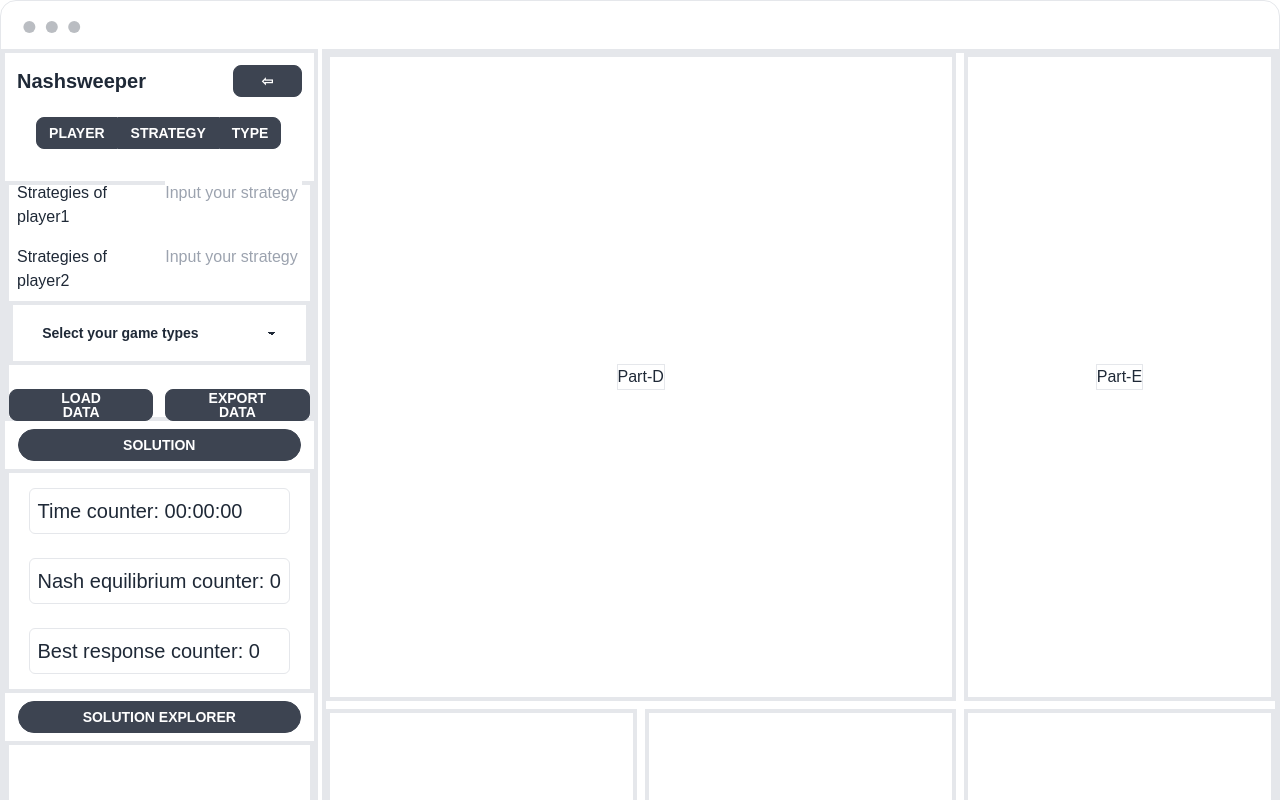
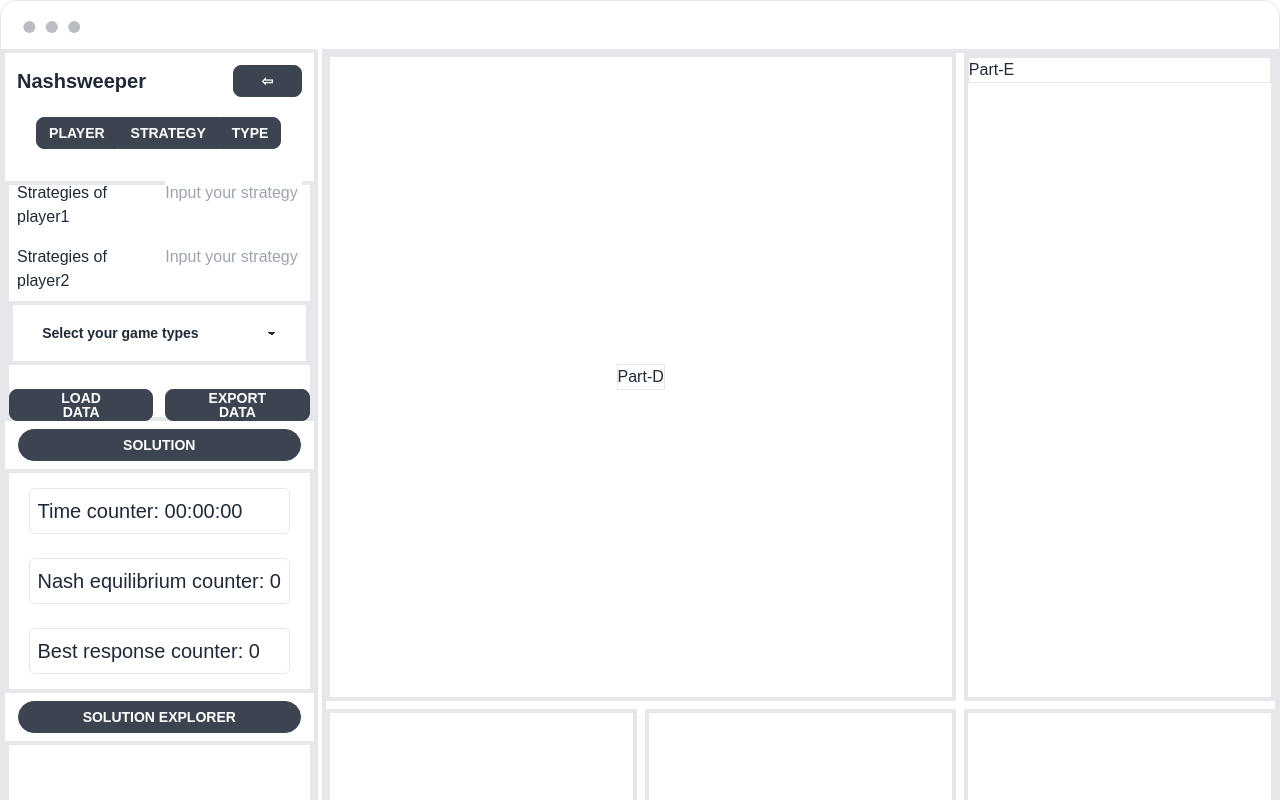
Before and after one commit to QianZeHao123/Nashsweeper, a Vue app in the folder nashsweeper-front/: page / in a window 1280 px wide. Shown: the top 800 px of the page. Built offline with nearby package versions, Linux system fonts and the light colour scheme.

Commit message:
adjust datashow page layout

```diff
--- a/nashsweeper-front/src/components/DataBarShow.vue
+++ b/nashsweeper-front/src/components/DataBarShow.vue
@@ -5,7 +5,7 @@
             <div class="flex justify-center items-center row-span-2 col-span-2 border-4">
                 <PartD />
             </div>
-            <div class="flex justify-center items-center row-span-2 border-4">
+            <div class="row-span-2 border-4">
                 <PartE />
             </div>
             <div class="flex justify-center items-center h-80 border-4">
```
